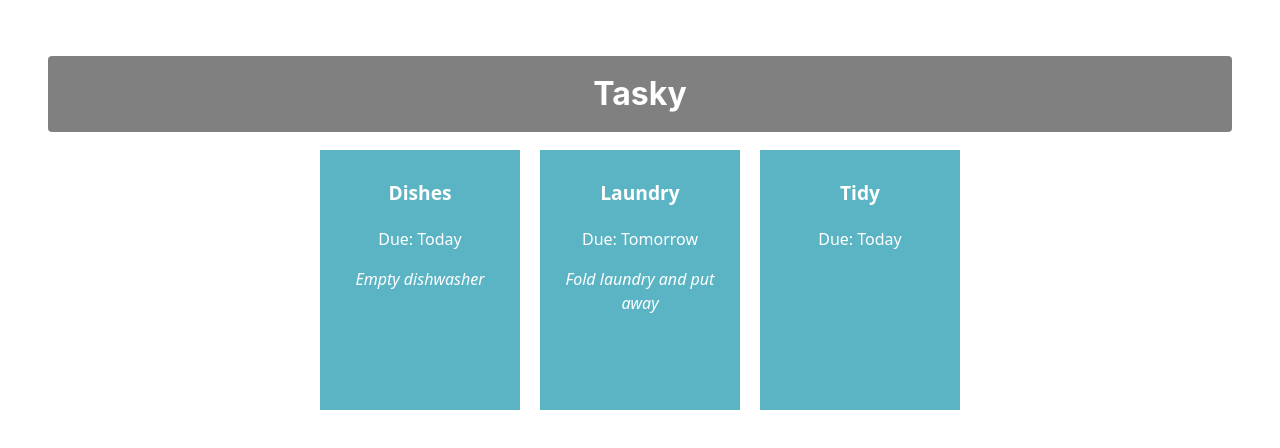
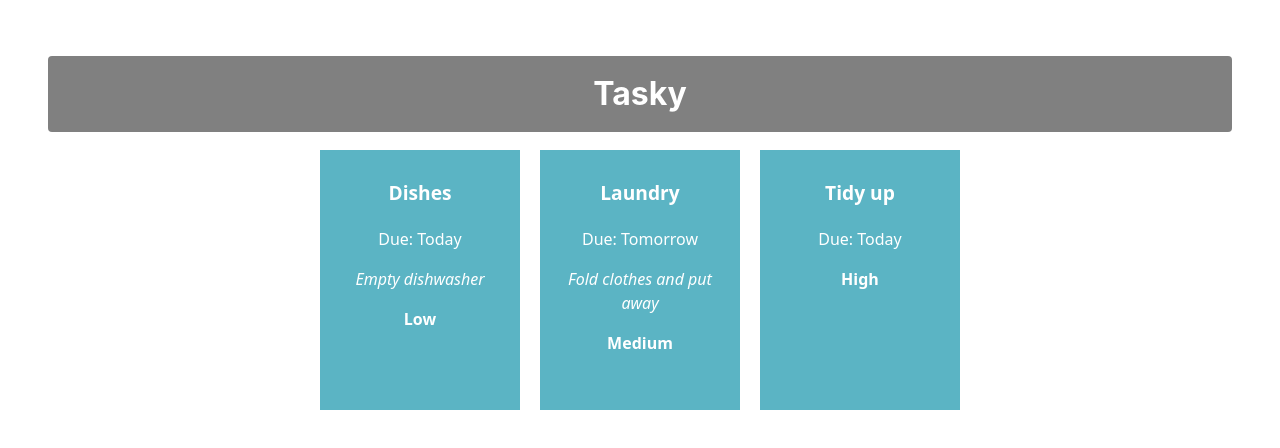
Before and after one commit to rbirney/react-tasky-labs, a React (Vite) app in the folder tasky/: page / in a window 1280 px wide. Shown: the top 448 px of the page. Built offline with nearby package versions, Linux system fonts and the light colour scheme.

Commit message:
Tasky Lab 2a - Exercise done

```diff
--- a/tasky/src/App.css
+++ b/tasky/src/App.css
@@ -44,3 +44,7 @@
 .description {
   font-style: italic;
 }
+
+.priority {
+  font-weight: bold;
+}
--- a/tasky/src/App.jsx
+++ b/tasky/src/App.jsx
@@ -1,13 +1,29 @@
 import './App.css';
+import { useState } from 'react';
 import Task from './components/Task';
 
 function App() {
+
+  const [ taskState, setTaskState ] = useState({
+    tasks: [
+      { title:"Dishes", description: "Empty dishwasher", deadline: "Today", priority: "Low" },
+      { title: "Laundry", description: "Fold clothes and put away", deadline: "Tomorrow", priority: "Medium" },
+      { title: "Tidy up", deadline: "Today", priority: "High" }
+    ]
+  });
+
   return (
     <div className="container">
       <h1>Tasky</h1>
-      <Task title="Dishes" deadline="Today" description="Empty dishwasher" />
-      <Task title="Laundry" deadline="Tomorrow" description="Fold laundry and put away" />
-      <Task title="Tidy" deadline="Today" />
+      {taskState.tasks.map((task) => (
+        <Task
+          title={task.title}
+          description={task.description}
+          deadline={task.deadline}
+          priority={task.priority}
+          key={task.id}
+        />
+      ))}
     </div>
   );
 }
--- a/tasky/src/components/Task.jsx
+++ b/tasky/src/components/Task.jsx
@@ -5,6 +5,7 @@
             <p className="title">{props.title}</p>
             <p>Due: {props.deadline}</p>
             <p className="description">{props.description}</p>
+            <p className="priority">{props.priority}</p>
         </div>
     )
 }
```
